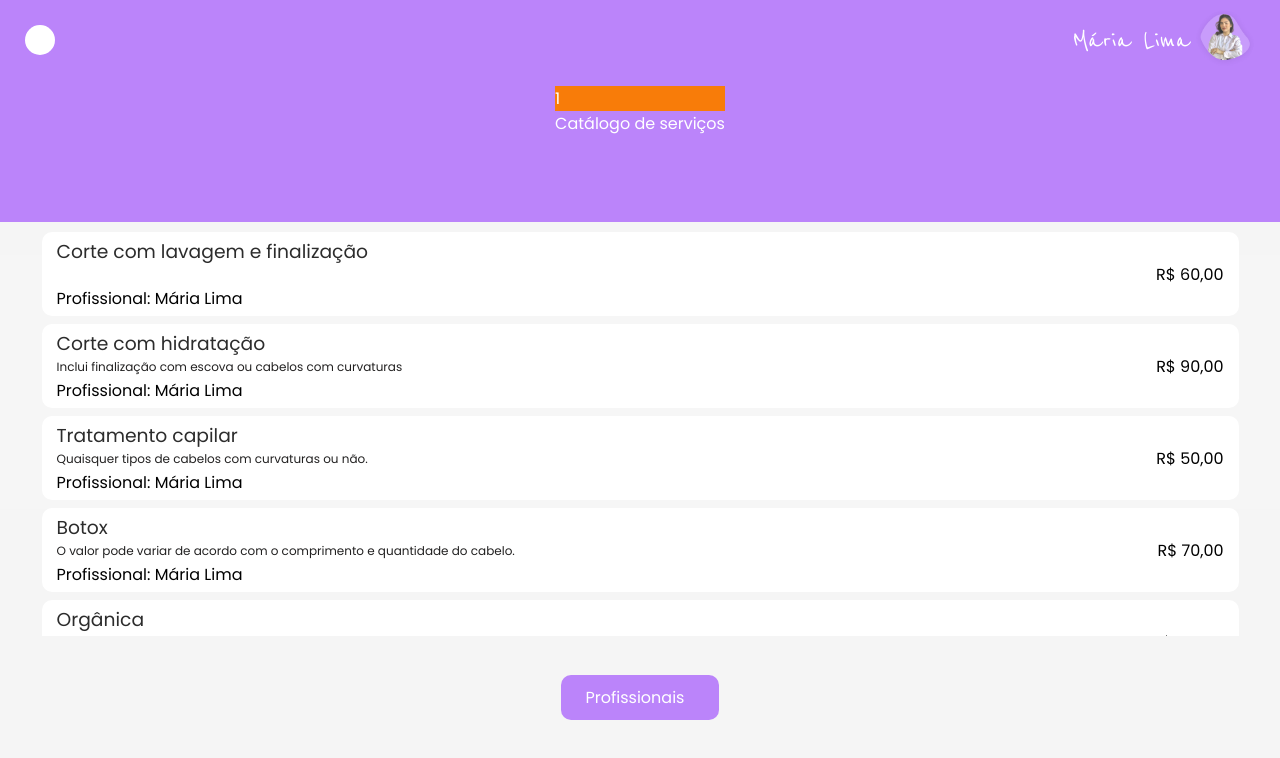
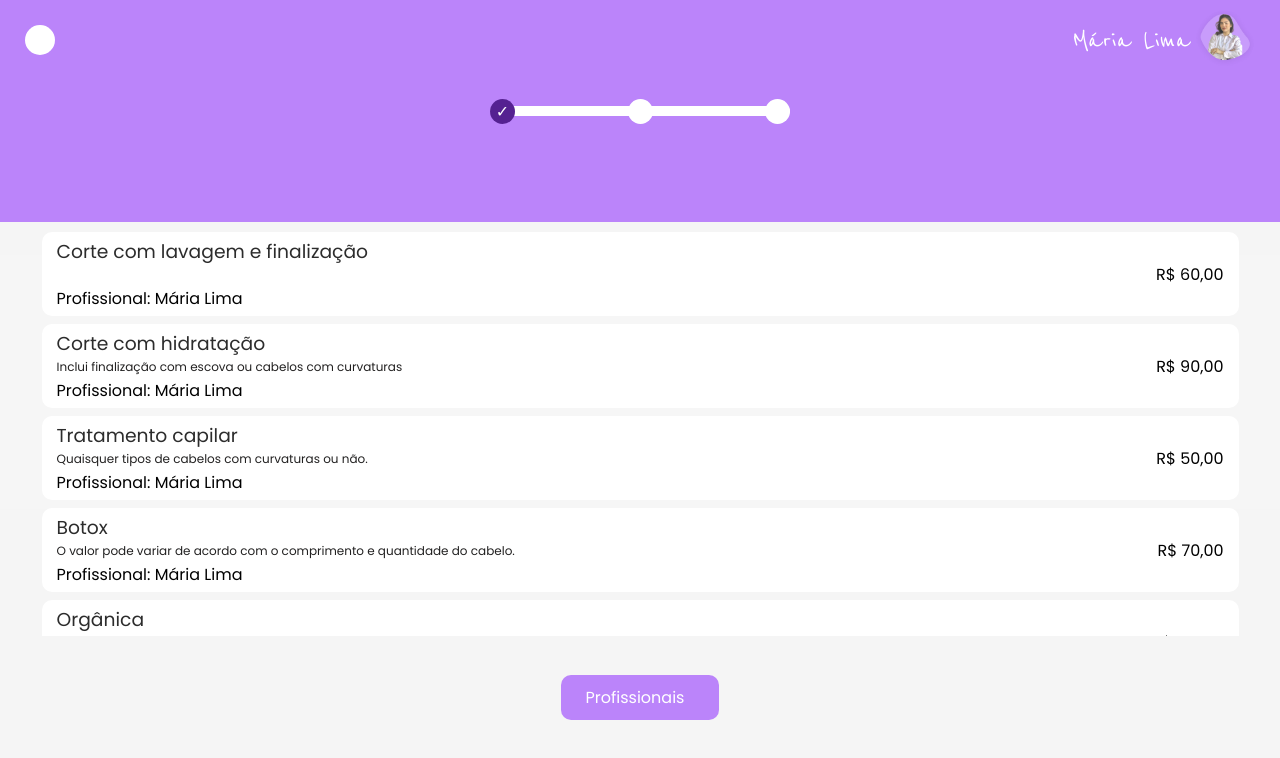
Before and after one commit to patrikferreira/studio-project, a Next.js app: page /service in a window 1280 px wide. Shown: the top 758 px of the page. Built offline with nearby package versions, Linux system fonts and the light colour scheme.

Commit message:
[CHORE]: ajustar barra de progresso no service

```diff
--- a/src/app/(aplication)/page.module.css
+++ b/src/app/(aplication)/page.module.css
@@ -563,7 +563,7 @@
   background-color: var(--progress);
   z-index: 1;
   border-radius: 25px;
-  transition: width 0.5s ease-in-out
+  transition: width 0.5s ease-in-out;
 }
 
 .check {
@@ -576,62 +576,12 @@
   align-items: center;
   color: var(--light);
   z-index: 2;
+  transition: width 0.5s ease-in-out;
 }
 
 .checkActive {
   background-color: var(--progress);
 }
-
-/* .progressBar {
-  display: flex;
-  gap: 2px;
-  background-color: #ffffff69;
-  width: 300px;
-  height: 25px;
-  border-radius: 25px;
-  overflow: hidden;
-}
-
-.progress {
-  height: 100%;
-  background-color: #fff;
-  border-radius: 25px;
-  width: 50%;
-} */
-
-
-
-/* .divStatusProfessional, .divStatusService {
-  display: flex;
-  flex-direction: column;
-  align-items: center;
-  gap: 5px;
-  width: 120px;
-  color: var(--light);
-  text-align: center;
-}
-
-.bar {
-  height: 2px;
-  width: 100px;
-  background-color: var(--light);
-  margin-top: 23px;
-}
-
-.divColor {
-  background-color: var(--light);
-  border-radius: 50%;
-  height: 50px;
-  width: 50px;
-  display: flex;
-  justify-content: center;
-  align-items: center;
-  color: var(--light);
-}
-
-.orangeColor {
-  background-color: var(--progress);
-} */
 
 /* routebuttons */
 .routeButton {
--- a/src/app/(aplication)/professional/page.tsx
+++ b/src/app/(aplication)/professional/page.tsx
@@ -16,7 +16,7 @@ export default function page() {
     <main className={style.professionalPage}>
       <Header>
         <StudioHeader />
-        <ProgressStatus service={null}/>
+        <ProgressStatus />
       </Header>
 
       <div className={style.professionalContent}>
--- a/src/app/(aplication)/service/page.tsx
+++ b/src/app/(aplication)/service/page.tsx
@@ -7,7 +7,6 @@ import CardService from '../../components/CardService'
 import ConfirmButton from '../../components/ConfirmButton'
 import { dataContext } from '../../store/DataContext'
 import { useRouter } from 'next/navigation'
-import ProgressStatusService from '@/app/components/ProgressStatusService'
 import Header from '@/app/components/Header'
 
 export default function page() {
@@ -67,7 +66,7 @@ export default function page() {
     <main className={style.servicePage}>
       <Header>
         <StudioHeader />
-        {ctx.selectedProfessional ? <ProgressStatus service={selectedService.length > 0 ? true : false} /> : <ProgressStatusService />}
+        <ProgressStatus service={selectedService.length > 0 ? true : false} />
       </Header>
 
       <div className={style.serviceContent}>
--- a/src/app/components/ProgressStatus.tsx
+++ b/src/app/components/ProgressStatus.tsx
@@ -4,7 +4,7 @@ import style from '../(aplication)/page.module.css'
 import { dataContext } from '../store/DataContext';
 
 type Props = {
-  service: boolean | null
+  service?: boolean
 }
 
 export default function ProgressStatus({service}: Props) {
--- a/src/app/components/ProgressStatusService.tsx
+++ /dev/null
@@ -1,15 +0,0 @@
-import React from 'react'
-import style from '../(aplication)/page.module.css'
-
-export default function ProgressStatusService() {
-  return (
-    <div className={style.progressStatus}>
-      <div className={style.divStatusProfessional}>
-        <div className={style.divColor} style={{background: '#F87C09'}}>
-          1
-        </div>
-        <p>Catálogo de serviços</p>
-      </div>
-    </div>
-  )
-}
```
